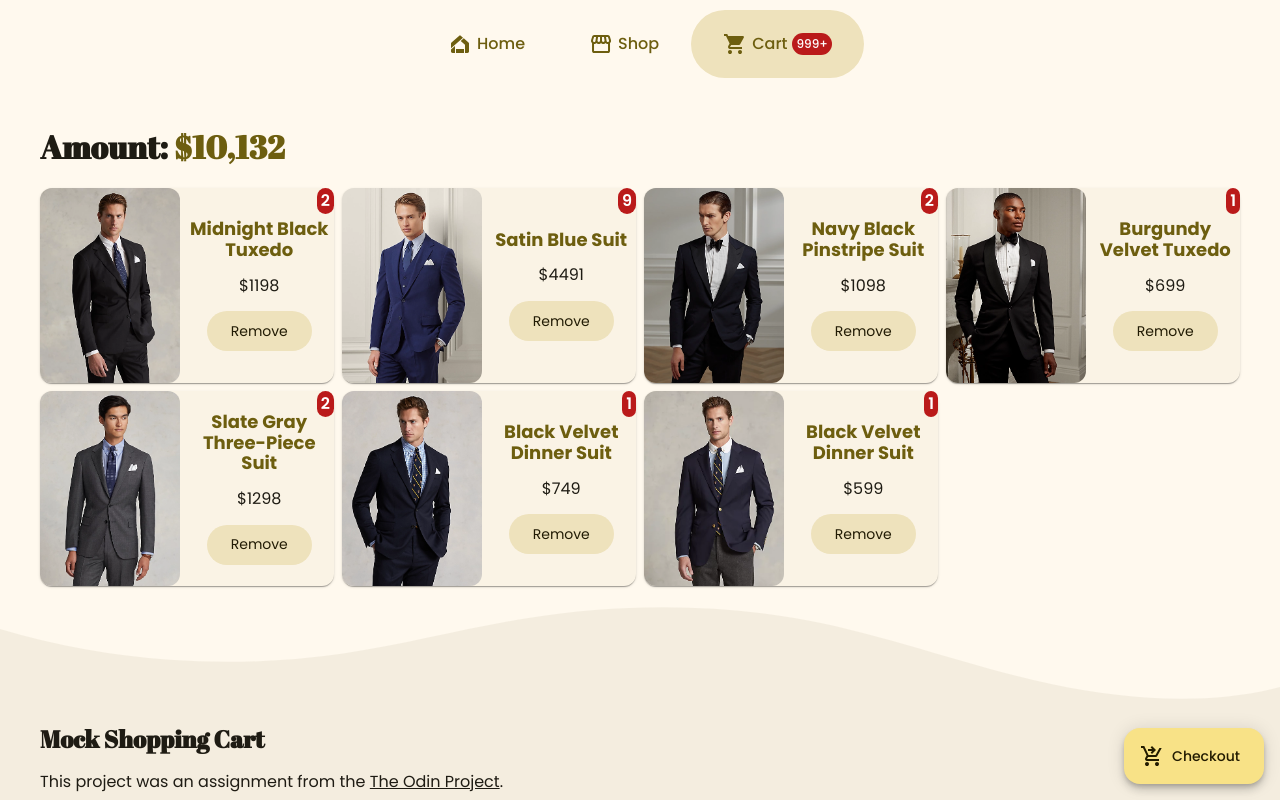
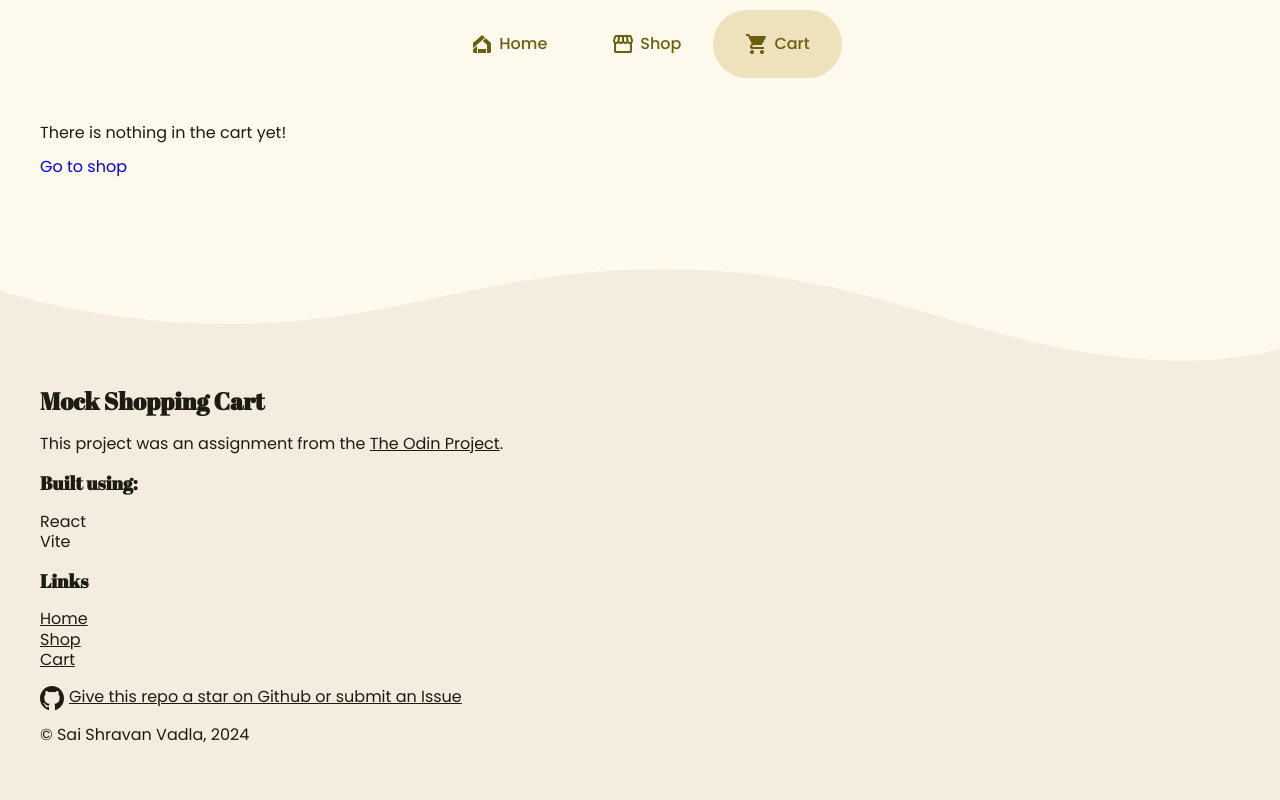
Before and after one commit to shravzzv/ODIN-Shopping-cart-project, a React (Vite) app: page /cart in a window 1280 px wide. Shown: the top 800 px of the page. Built offline with nearby package versions, Linux system fonts and the light colour scheme.

Commit message:
feat: Add interactivity with state

```diff
--- a/src/Router.jsx
+++ b/src/Router.jsx
@@ -1,34 +1,48 @@
+import { useState } from 'react'
 import { createBrowserRouter, RouterProvider } from 'react-router-dom'
+import Layout from './layouts/Layout.jsx'
 import Home from './pages/Home'
 import Shop from './pages/Shop'
 import Product from './pages/Product'
 import Cart from './pages/Cart'
 import Error from './pages/Error'
-import Layout from './layouts/Layout.jsx'
 import Exceptions from './pages/Exceptions.jsx'
 
 export default function Router() {
+  const [cartItems, setCartItems] = useState([])
+
+  const cartItemsCount = cartItems.reduce((acc, cv) => acc + cv.quantity, 0)
+
+  const addToCart = (id, quantity) =>
+    cartItems.every((item) => item.id !== id) &&
+    setCartItems((prev) => [...prev, { id, quantity }])
+
+  const removeFromCart = (id) =>
+    setCartItems((prev) => prev.filter((item) => item.id !== id))
+
   const router = createBrowserRouter([
     {
       path: '/',
-      element: <Layout />,
+      element: <Layout cartItemsCount={cartItemsCount} />,
       errorElement: <Exceptions />,
       children: [
         {
           path: '/',
-          element: <Home />,
+          element: <Home cartItems={cartItems} addToCart={addToCart} />,
         },
         {
           path: '/shop',
-          element: <Shop />,
+          element: <Shop cartItems={cartItems} addToCart={addToCart} />,
         },
         {
           path: '/product/:id',
-          element: <Product />,
+          element: <Product cartItems={cartItems} addToCart={addToCart} />,
         },
         {
           path: '/cart',
-          element: <Cart />,
+          element: (
+            <Cart cartItems={cartItems} removeFromCart={removeFromCart} />
+          ),
         },
         {
           path: '*',
--- a/src/components/CartCard.jsx
+++ b/src/components/CartCard.jsx
@@ -8,10 +8,18 @@ CartCard.propTypes = {
   image: PropTypes.string.isRequired,
   quantity: PropTypes.number.isRequired,
   price: PropTypes.number.isRequired,
+  remove: PropTypes.func.isRequired,
 }
 
-export default function CartCard({ id, image, title, quantity, price }) {
-  const handleRemove = () => {}
+export default function CartCard({
+  id,
+  image,
+  title,
+  quantity,
+  price,
+  remove,
+}) {
+  const handleRemove = () => remove(id)
 
   return (
     <div className='card elevated cartCard'>
--- a/src/components/Navbar.jsx
+++ b/src/components/Navbar.jsx
@@ -4,10 +4,10 @@ import { useEffect, useState } from 'react'
 import PropTypes from 'prop-types'
 
 Navbar.propTypes = {
-  cartItemsCount: PropTypes.number,
+  cartItemsCount: PropTypes.number.isRequired,
 }
 
-export default function Navbar({ cartItemsCount = 10000 }) {
+export default function Navbar({ cartItemsCount }) {
   const [activeLink, setActiveLink] = useState(1)
   const [isFloating, setIsFloating] = useState(false)
   const { pathname } = useLocation()
--- a/src/components/ProductCard.jsx
+++ b/src/components/ProductCard.jsx
@@ -8,14 +8,26 @@ ProductCard.propTypes = {
   title: PropTypes.string.isRequired,
   images: PropTypes.arrayOf(PropTypes.string).isRequired,
   price: PropTypes.number.isRequired,
+  isInCart: PropTypes.bool.isRequired,
+  addToCart: PropTypes.func.isRequired,
 }
 
-export default function ProductCard({ id, title, images, price }) {
+export default function ProductCard({
+  id,
+  title,
+  images,
+  price,
+  isInCart,
+  addToCart,
+}) {
   const { pathname } = useLocation()
   const [imgSrc, setImgSrc] = useState(images[3])
 
-  const addToCart = (e) => {
+  const handleAddToCart = (e) => {
+    // this is to prevent the button click to be interpreted as a link click since the whole card is a link; e.stopPropagation() doesn't prevent this!
     e.preventDefault()
+
+    addToCart(id, 1)
   }
 
   return (
@@ -30,8 +42,12 @@ export default function ProductCard({ id, title, images, price }) {
         <div className='content'>
           <p className='title'>{title}</p>
           {pathname === '/shop' && <p>$ {price}</p>}
-          <button className='text' onClick={addToCart}>
-            Add to cart
+          <button
+            className='text'
+            onClick={handleAddToCart}
+            disabled={isInCart}
+          >
+            {isInCart ? 'Added' : 'Add'} to cart
           </button>
         </div>
       </div>
--- a/src/layouts/Layout.jsx
+++ b/src/layouts/Layout.jsx
@@ -2,10 +2,10 @@ import Navbar from '../components/Navbar.jsx'
 import Footer from '../components/Footer.jsx'
 import { Outlet } from 'react-router-dom'
 
-export default function Layout() {
+export default function Layout(props) {
   return (
     <>
-      <Navbar />
+      <Navbar {...props} />
       <Outlet />
       <Footer />
     </>
--- a/src/pages/Cart.jsx
+++ b/src/pages/Cart.jsx
@@ -3,67 +3,20 @@ import PropTypes from 'prop-types'
 import '../styles/pages/Cart.css'
 import { Link } from 'react-router-dom'
 import { useEffect, useState } from 'react'
-
-const cartItems = [
-  {
-    id: 1,
-    title: 'Midnight Black Tuxedo',
-    quantity: 2,
-    image: '/products/suit1a.webp',
-    price: 599,
-  },
-  {
-    id: 2,
-    title: 'Satin Blue Suit',
-    quantity: 9,
-    image: '/products/suit2a.webp',
-    price: 499,
-  },
-  {
-    id: 3,
-    title: 'Navy Black Pinstripe Suit',
-    quantity: 2,
-    image: '/products/suit3a.webp',
-    price: 549,
-  },
-  {
-    id: 4,
-    title: 'Burgundy Velvet Tuxedo',
-    quantity: 1,
-    image: '/products/suit4a.webp',
-    price: 699,
-  },
-  {
-    id: 5,
-    title: 'Slate Gray Three-Piece Suit',
-    quantity: 2,
-    image: '/products/suit5a.webp',
-    price: 649,
-  },
-  {
-    id: 6,
-    title: 'Black Velvet Dinner Suit',
-    quantity: 1,
-    image: '/products/suit6a.webp',
-    price: 749,
-  },
-  {
-    id: 7,
-    title: 'Black Velvet Dinner Suit',
-    quantity: 1,
-    image: '/products/suit7a.webp',
-    price: 599,
-  },
-]
-
-// cartItems.length = 0
+import products from '../assets/data.json'
 
 Cart.propTypes = {
-  items: PropTypes.array,
+  cartItems: PropTypes.array.isRequired,
+  removeFromCart: PropTypes.func.isRequired,
 }
 
-export default function Cart({ items = cartItems }) {
+export default function Cart({ cartItems, removeFromCart }) {
   const [isNavbarFloating, setIsNavbarFloating] = useState(false)
+
+  const currentItems = cartItems.map((item) => ({
+    ...item,
+    ...products.find((product) => product.id === item.id),
+  }))
 
   const handleCheckout = () => {}
 
@@ -84,7 +37,7 @@ export default function Cart({ items = cartItems }) {
 
   return (
     <main className='cart'>
-      {items.length > 0 ? (
+      {currentItems.length > 0 ? (
         <>
           <button
             className={`fab ${isNavbarFloating ? 'floating' : ''}`}
@@ -105,21 +58,22 @@ export default function Cart({ items = cartItems }) {
             Amount:{' '}
             <span>
               $
-              {cartItems
+              {currentItems
                 .reduce((acc, cv) => acc + cv.price * cv.quantity, 0)
                 .toLocaleString()}
             </span>
           </h1>
 
           <div className='cartItemsContainer'>
-            {items.map(({ id, title, quantity, image, price }) => (
+            {currentItems.map(({ id, title, quantity, images, price }) => (
               <CartCard
                 key={id}
                 id={id}
                 title={title}
                 quantity={quantity}
-                image={image}
+                image={images[0]}
                 price={price}
+                remove={removeFromCart}
               />
             ))}
           </div>
--- a/src/pages/Home.jsx
+++ b/src/pages/Home.jsx
@@ -2,8 +2,14 @@ import Hero from '../components/Hero'
 import ProductCard from '../components/ProductCard'
 import '../styles/pages/Home.css'
 import products from '../assets/data.json'
+import PropTypes from 'prop-types'
 
-export default function Home() {
+Home.propTypes = {
+  cartItems: PropTypes.array.isRequired,
+  addToCart: PropTypes.func.isRequired,
+}
+
+export default function Home({ cartItems, addToCart }) {
   return (
     <main className='home'>
       <Hero />
@@ -16,6 +22,8 @@ export default function Home() {
             title={title}
             images={images}
             price={price}
+            isInCart={cartItems.some((item) => item.id === id)}
+            addToCart={addToCart}
           />
         ))}
       </div>
--- a/src/pages/Product.jsx
+++ b/src/pages/Product.jsx
@@ -4,17 +4,30 @@ import { useParams } from 'react-router-dom'
 import ImageSlider from '../components/ImageSlider'
 import ImageGallery from '../components/ImageGallery'
 import { useEffect, useState } from 'react'
+import PropTypes from 'prop-types'
 
-export default function Product() {
-  const [quantity, setQuantity] = useState(1)
+Product.propTypes = {
+  cartItems: PropTypes.array.isRequired,
+  addToCart: PropTypes.func.isRequired,
+}
+
+export default function Product({ cartItems, addToCart }) {
+  const { id: paramId } = useParams()
+  const id = parseInt(paramId)
+
+  const isInCart = cartItems.some((item) => item.id === id)
+
+  const [quantity, setQuantity] = useState(
+    isInCart ? cartItems.find((item) => item.id === id).quantity : 1
+  )
+
   const [isOnMobile, setIsOnMobile] = useState(null)
-  const { id } = useParams()
   const { title, description, price, images } = products.find(
     (product) => product.id == id
   )
 
   const handleAddToCart = () => {
-    console.log({ id, quantity })
+    addToCart(id, quantity)
   }
 
   useEffect(() => {
@@ -47,7 +60,7 @@ export default function Product() {
             className='icon'
             title='decrease quantity'
             onClick={() => setQuantity((prev) => prev - 1)}
-            disabled={quantity == 1}
+            disabled={quantity == 1 || isInCart}
           >
             <svg
               xmlns='http://www.w3.org/2000/svg'
@@ -64,11 +77,13 @@ export default function Product() {
             min='1'
             value={quantity}
             onChange={(e) => setQuantity(parseInt(e.target.value))}
+            disabled={isInCart}
           />
           <button
             className='icon'
             title='increase quantity'
             onClick={() => setQuantity((prev) => prev + 1)}
+            disabled={isInCart}
           >
             <svg
               xmlns='http://www.w3.org/2000/svg'
@@ -81,7 +96,11 @@ export default function Product() {
           </button>
         </div>
 
-        <button className='filled' onClick={handleAddToCart}>
+        <button
+          className='filled'
+          onClick={handleAddToCart}
+          disabled={isInCart}
+        >
           <svg
             xmlns='http://www.w3.org/2000/svg'
             height='24'
@@ -90,7 +109,7 @@ export default function Product() {
           >
             <path d='M440-600v-120H320v-80h120v-120h80v120h120v80H520v120h-80ZM280-80q-33 0-56.5-23.5T200-160q0-33 23.5-56.5T280-240q33 0 56.5 23.5T360-160q0 33-23.5 56.5T280-80Zm400 0q-33 0-56.5-23.5T600-160q0-33 23.5-56.5T680-240q33 0 56.5 23.5T760-160q0 33-23.5 56.5T680-80ZM40-800v-80h131l170 360h280l156-280h91L692-482q-11 20-29.5 31T622-440H324l-44 80h480v80H280q-45 0-68.5-39t-1.5-79l54-98-144-304H40Z' />
           </svg>
-          Add to Cart
+          {isInCart ? 'Added' : 'Add'} to cart
         </button>
       </div>
     </main>
--- a/src/pages/Shop.jsx
+++ b/src/pages/Shop.jsx
@@ -1,8 +1,14 @@
 import '../styles/pages/Shop.css'
 import products from '../assets/data.json'
 import ProductCard from '../components/ProductCard.jsx'
+import PropTypes from 'prop-types'
 
-export default function Shop() {
+Shop.propTypes = {
+  cartItems: PropTypes.array.isRequired,
+  addToCart: PropTypes.func.isRequired,
+}
+
+export default function Shop({ cartItems, addToCart }) {
   return (
     <main className='shop'>
       <div className='productsContainer'>
@@ -13,6 +19,8 @@ export default function Shop() {
             title={title}
             images={images}
             price={price}
+            isInCart={cartItems.some((item) => item.id === id)}
+            addToCart={addToCart}
           />
         ))}
       </div>
```
